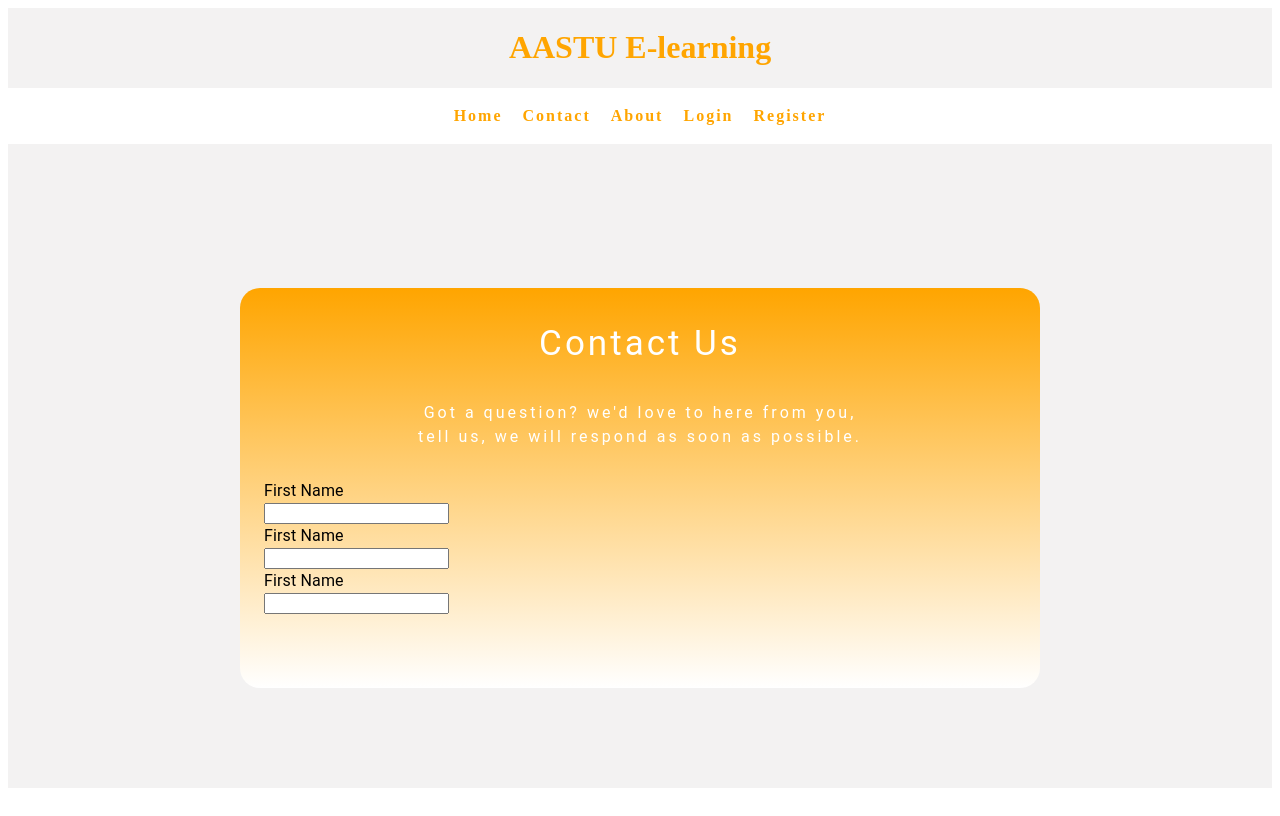
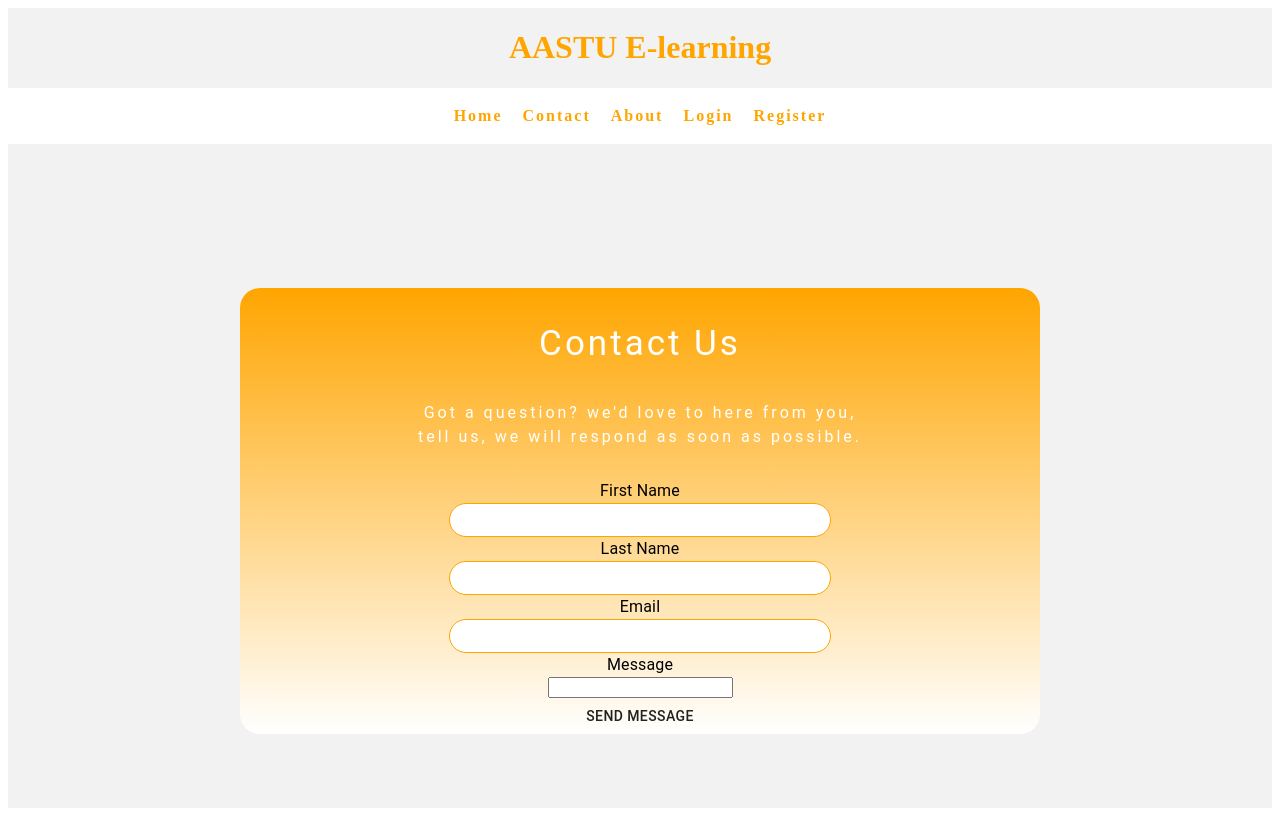
Before and after one commit to mesi473/Alkebulan, a React (Create React App) app in the folder e_learning/: page /contact in a window 1280 px wide. Built offline with nearby package versions, Linux system fonts and the light colour scheme.

Commit message:
form inputs are added

```diff
--- a/e_learning/src/components/Contact.js
+++ b/e_learning/src/components/Contact.js
@@ -1,6 +1,6 @@
 import React from 'react'
 import useStyles from './ContactStyle'
-import { Container,Paper,Typography,Input,InputLabel,FormControl } from '@material-ui/core';
+import { Container,Typography,Button } from '@material-ui/core';
 
 function Contact() {
     const classes=useStyles();
@@ -11,12 +11,15 @@ function Contact() {
                          <Typography className={classes.underTitle}>Got a question? we'd love to here from you,<br/>
                                tell us, we will respond as soon as possible.</Typography>
                       <div className={classes.forms}>
-                            <Typography>First Name</Typography>
+                            <Typography className={classes.underTitle2}>First Name</Typography>
                             <input className={classes.inputs} type="text"></input>
-                            <Typography>First Name</Typography>
+                            <Typography className={classes.underTitle2}>Last Name</Typography>
                             <input className={classes.inputs} type="text"></input>
-                            <Typography>First Name</Typography>
+                            <Typography className={classes.underTitle2}>Email</Typography>
                             <input className={classes.inputs} type="text"></input>
+                            <Typography className={classes.underTitle2}>Message</Typography>
+                            <input multiple className={classes.message} type="text"></input><br/>
+                            <Button type="submit"className={classes.submitButton}>Send message</Button>
                       </div>
             </Container>
         </div>
--- a/e_learning/src/components/ContactStyle.js
+++ b/e_learning/src/components/ContactStyle.js
@@ -4,10 +4,13 @@ export default makeStyles((theme)=>({
     wholeform:{
         background:'linear-gradient(orange,white)',
         marginTop:'-120px',
-        height:'400px',
-        width:'800px',
+        maxWidth:'800px',
         borderRadius:'20px',
-        marginBottom:'100px'
+        marginBottom:'100px',
+        display:'flex',
+        flexDirection:'column',
+        textAlign:'center',
+
     },
     title:{
         color:'white',
@@ -23,5 +26,17 @@ export default makeStyles((theme)=>({
         fontSize:'16px',
         letterSpacing:'3px',
         padding:'30px'
+    },
+    inputs:{
+        border:'1px solid orange',
+        height:'30px',
+        width:'50%',
+        borderRadius:'30px',
+        alignContent:"center",
+        textAlign:'center',
+        '&:hover':{
+            border:'1px solid white',
+        }
+
     }
 }))
```
